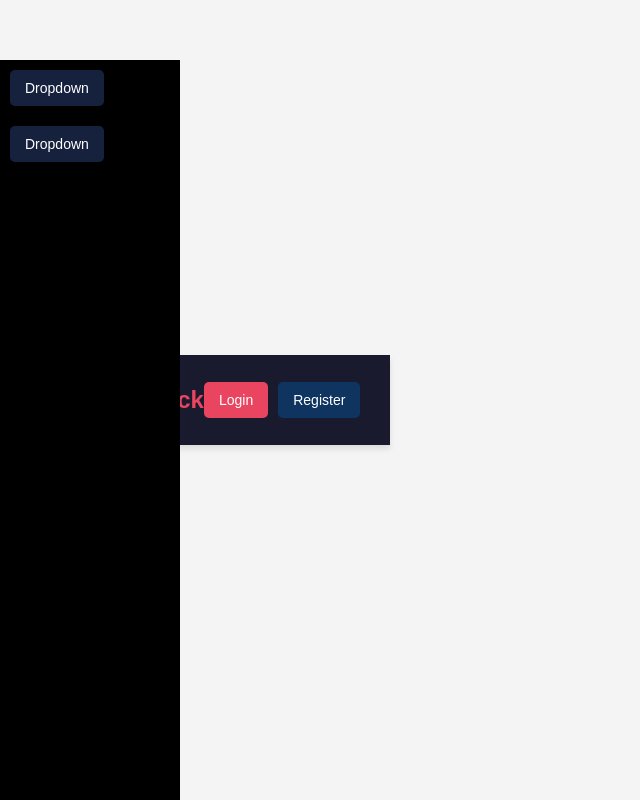
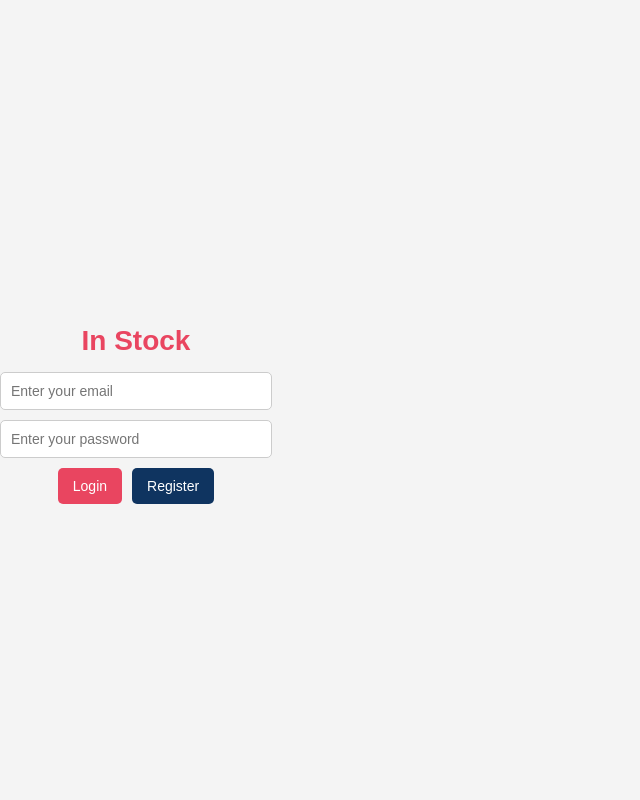
Before and after one commit to Alejoskin/In-Stock-Shared, a React (Vite) app: page /login in a window 1280 px wide. Shown: the whole page, without its empty margins (0-640 px from the left). Built offline with nearby package versions, Linux system fonts and the light colour scheme.

Commit message:
Modified Login & App, added Home & login

```diff
--- a/package.json
+++ b/package.json
@@ -12,7 +12,8 @@
   "dependencies": {
     "firebase": "^11.6.1",
     "react": "^19.1.0",
-    "react-dom": "^19.1.0"
+    "react-dom": "^19.1.0",
+    "react-router-dom": "^7.5.3"
   },
   "devDependencies": {
     "@eslint/js": "^9.25.0",
--- a/src/App.jsx
+++ b/src/App.jsx
@@ -1,50 +1,51 @@
-import { useState } from 'react'
-import reactLogo from './assets/react.svg'
-import viteLogo from '/vite.svg'
-import './App.css'
+import { useState, useEffect } from 'react';
+import './App.css';
+
+import {
+  BrowserRouter as Router,
+  Route,
+  Routes,
+  Navigate,
+} from 'react-router-dom';
+import { onAuthStateChanged } from 'firebase/auth';
+
+import Login from './Login.jsx';
+import Home from './Home';
+import auth from '../firebase-config';
+
+function PrivateRoute({ children }) {
+  const [isAuthenticated, setIsAuthenticated] = useState(null);
+
+  useEffect(() => {
+    const unsubscribe = onAuthStateChanged(auth, (user) =>
+      setIsAuthenticated(!!user)
+    );
+    return () => unsubscribe();
+  }, []);
+
+  if (isAuthenticated === null) {
+    return <div> Loading...</div>;
+  }
+  return isAuthenticated ? children : <Navigate to="/login" replace />;
+}
 
 function App() {
-  const [count, setCount] = useState(0)
 
   return (
-    <>
-
-    <div class="header">
-        <button class="settings-button">Settings</button>
-        <a href="design.html" class="logo">In Stock</a>
-
-        <div class="login">
-            <button class="login-button">Login</button>
-            <button class="register-button">Register</button>
-        </div>
-    </div>
-
-    <div class="left-menu">
-        <div class="dropdown">
-        <button class="dropdown-button">Dropdown</button>
-        <div class="dropdown-content">
-            <a href="#">Link 1</a>
-            <a href="#">Link 2</a>
-            <a href="#">Link 3</a>
-        </div>
-        </div>
-        <div class="dropdown">
-            <button class="dropdown-button">Dropdown</button>
-            <div class="dropdown-content">
-                <a href="#">Link 1</a>
-                <a href="#">Link 2</a>
-                <a href="#">Link 3</a>
-            </div>
-
-        </div>
-      </div>
-
-
-
-
-
-    </>
+  <Router>
+    <Routes>
+      <Route path="login" element={<Login />}>
+        {' '}
+      </Route>
+      <Route path="/" element ={
+          <PrivateRoute>
+            <Home />
+          </PrivateRoute>
+        }
+      ></Route>
+    </Routes>
+  </Router>
   )
 }
 
-export default App
+export default App;
--- /dev/null
+++ b/src/Home.jsx
@@ -0,0 +1,75 @@
+import React, { useEffect, useState } from 'react';
+import { useNavigate } from 'react-router-dom';
+import { signOut, onAuthStateChanged } from 'firebase/auth';
+import auth from '../firebase-config';
+
+function Home() {
+  const navigate = useNavigate();
+  const [isLoggedIn, setIsLoggedIn] = useState(false);
+
+  useEffect(() => {
+    const unsubscribe = onAuthStateChanged(auth, (user) => {
+      setIsLoggedIn(!!user); // true si hay usuario logueado
+    });
+
+    return () => unsubscribe(); // Limpiar listener al desmontar
+  }, []);
+
+  const handleLogout = async () => {
+    try {
+      await signOut(auth);
+      navigate('/Login');
+    } catch (error) {
+      console.log('Logout failed: ', error.message);
+    }
+  };
+
+  const handleLogin = () => {
+    navigate('/Login');
+  };
+
+  const handleRegister = () => {
+    navigate('/Register');
+  };
+
+  return (
+    <>
+      <div className="header">
+        <button className="settings-button">Settings</button>
+        <a href="design.html" className="logo">In Stock</a>
+
+        <div className="login">
+          {isLoggedIn ? (
+            <button onClick={handleLogout}>Logout</button>
+          ) : (
+            <>
+              <button className="login-button" onClick={handleLogin}>Login</button>
+              <button className="register-button" onClick={handleRegister}>Register</button>
+            </>
+          )}
+        </div>
+      </div>
+
+      <div className="left-menu">
+        <div className="dropdown">
+          <button className="dropdown-button">Dropdown</button>
+          <div className="dropdown-content">
+            <a href="#">Link 1</a>
+            <a href="#">Link 2</a>
+            <a href="#">Link 3</a>
+          </div>
+        </div>
+        <div className="dropdown">
+          <button className="dropdown-button">Dropdown</button>
+          <div className="dropdown-content">
+            <a href="#">Link 1</a>
+            <a href="#">Link 2</a>
+            <a href="#">Link 3</a>
+          </div>
+        </div>
+      </div>
+    </>
+  );
+}
+
+export default Home;
--- a/src/Login.jsx
+++ b/src/Login.jsx
@@ -1,17 +1,22 @@
-import React, { useState } from 'react';
-
+import React, { useEffect, useState } from 'react';
 import {
   signInWithEmailAndPassword,
   createUserWithEmailAndPassword,
-} from 'firebase/auth'; //sin install firebase
-import auth from '../firebase-config'; //sin crear
+} from 'firebase/auth';
+import auth from '../firebase-config';
 import { useNavigate } from 'react-router-dom';
+
+import './login.css';
 
 function Login() {
   const [email, setEmail] = useState('');
   const [password, setPassword] = useState('');
+  const [loginError, setLoginError] = useState(false);
   const navigate = useNavigate();
-  const [loginError, setLogError] = useState(true);
+
+  useEffect(() => {
+    setLoginError(false); // Limpia el error al montar
+  }, []);
 
   const handleLogin = async () => {
     try {
@@ -19,8 +24,8 @@ function Login() {
       navigate('/');
       console.log('User is logged in');
     } catch (error) {
-      setLogError(false);
-      console.error('Login-Failed', error.message);
+      setLoginError(true);
+      console.error('Login failed:', error.message);
     }
   };
 
@@ -28,34 +33,36 @@ function Login() {
     try {
       await createUserWithEmailAndPassword(auth, email, password);
       navigate('/');
-      console.log('User Registerd');
+      console.log('User registered');
     } catch (error) {
-      setLogError(false);
-      console.log('Registration Failed: ', error.message);
+      setLoginError(true);
+      console.log('Registration failed:', error.message);
     }
   };
 
   return (
-    <div>
+    <div className="login-container">
+      <h2 className="login-title">In Stock</h2>
+
+      {loginError && <h3 className="error-message">Wrong username or password.</h3>}
+
       <input
         type="email"
         value={email}
         onChange={(e) => setEmail(e.target.value)}
         placeholder="Enter your email"
-      />{' '}
-      <br />
+      />
       <input
         type="password"
         value={password}
         onChange={(e) => setPassword(e.target.value)}
         placeholder="Enter your password"
-      />{' '}
-      <br />
-      <button onClick={handleLogin}> Login </button>
-      <br />
-      <button onClick={handleRegister}> Register </button>
-      <br />
-      {loginError ? <p> </p> : <h3> Wrong username or password.</h3>}
+      />
+
+      <div className="login-actions">
+        <button className="login-button" onClick={handleLogin}>Login</button>
+        <button className="register-button" onClick={handleRegister}>Register</button>
+      </div>
     </div>
   );
 }
--- /dev/null
+++ b/src/login.css
@@ -0,0 +1,59 @@
+/* Centra el contenedor en la pantalla */
+.login-container {
+    display: flex;
+    flex-direction: column;
+    justify-content: center; /* vertical */
+    align-items: center;     /* horizontal */
+    height: 100vh;           /* ocupa toda la altura */
+    background-color: #f4f4f4;
+  }
+
+  /* Título "In Stock" */
+  .login-title {
+    font-size: 28px;
+    font-weight: bold;
+    color: #e94560;
+    margin-bottom: 10px;
+  }
+
+  /* Mensaje de error */
+  .error-message {
+    color: #e94560;
+    font-size: 16px;
+    margin-bottom: 10px;
+  }
+
+  /* Campos de entrada */
+  input {
+    width: 250px;
+    padding: 10px;
+    margin-bottom: 10px;
+    font-size: 14px;
+    border: 1px solid #ccc;
+    border-radius: 5px;
+  }
+
+  /* Contenedor de botones */
+  .login-actions {
+    display: flex;
+    gap: 10px;
+  }
+
+  /* Reutiliza tus estilos previos para botones si ya los tienes */
+  .login-button {
+    background-color: #e94560;
+    color: white;
+  }
+
+  .login-button:hover {
+    background-color: #ff4757;
+  }
+
+  .register-button {
+    background-color: #0f3460;
+    color: white;
+  }
+
+  .register-button:hover {
+    background-color: #1b4965;
+  }
```
Also changed, not shown: 1 other file (tests, documents, lock files or other folders).
